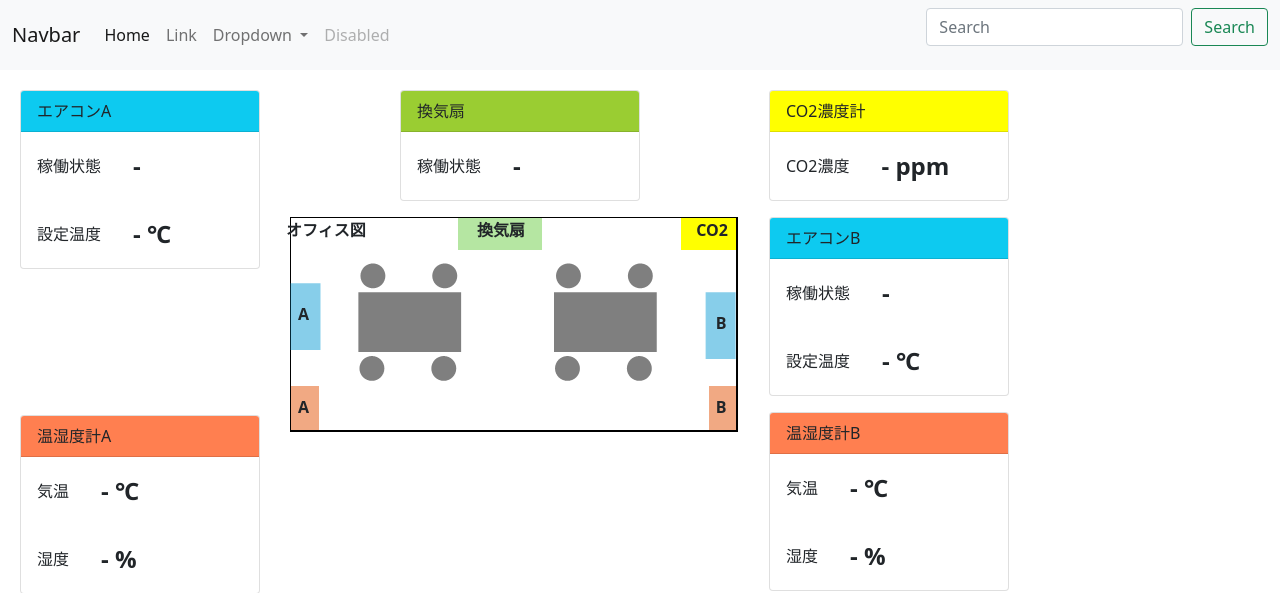
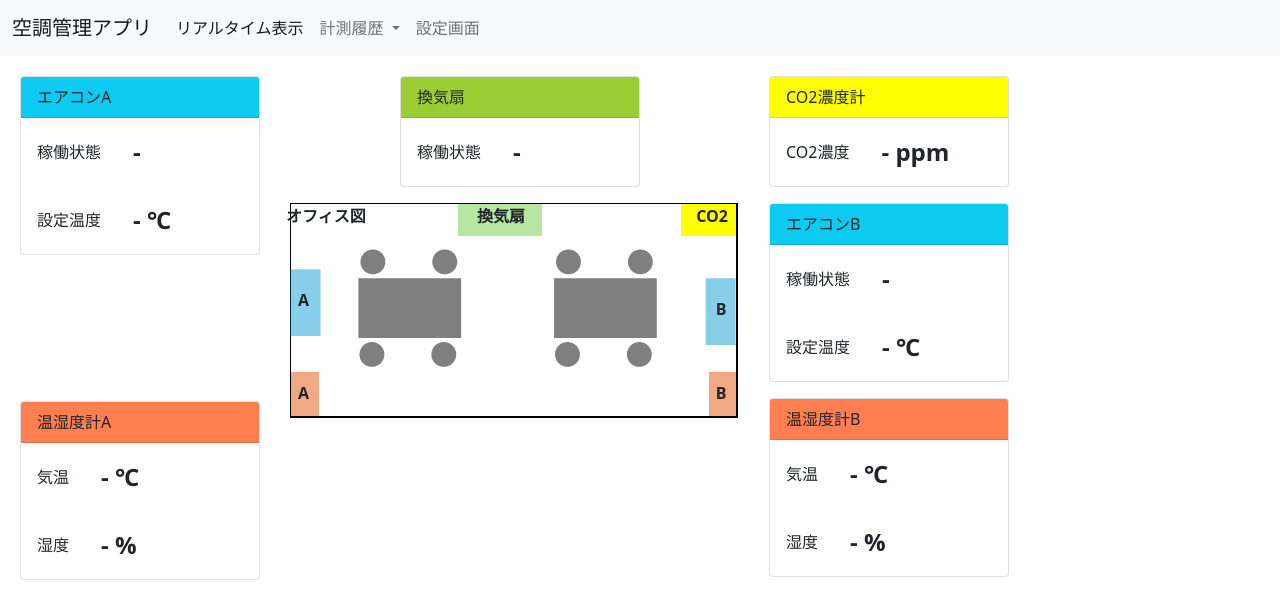
Before and after one commit to matsuda705/AzureAppPractice, a Flask app: page / in a window 1280 px wide. Shown: the top 593 px of the page. Run offline with Flask 3, Linux system fonts and the light colour scheme; data that the repository does not hold is empty.

Commit message:
仮画面の発行

```diff
--- a/WebUI/app.py
+++ b/WebUI/app.py
@@ -7,12 +7,35 @@ from flask import Flask, render_template, jsonify
 current_dir = os.path.dirname(os.path.abspath(__file__))
 DUMMY_DATA_PATH = os.path.join(current_dir, "dummy/dummy_data.json")
 
+# 空調機器の名前
+machine_name_data = {
+    "aircon_a": "エアコンA",
+    "aircon_b": "エアコンB",
+    "fan": "換気扇",
+    "co2_measure": "CO2濃度計",
+    "thermo_a": "温湿度計A",
+    "thermo_b": "温湿度計B"
+}
+
 app = Flask(__name__, static_folder="./statics")
 
 
 @app.route('/')
 def index():
     return render_template("index.html")
+
+
+@app.route('/history/<name>')
+def history(name):
+    return render_template(
+        'history.html',
+        machine_name=machine_name_data[name]
+    )
+
+
+@app.route('/setting')
+def setting():
+    return render_template("setting.html")
 
 
 @app.route('/get_current_data')
--- /dev/null
+++ b/WebUI/statics/js/history.js
@@ -0,0 +1,3 @@
+$(document).ready(function() {
+    $("#history_navbar").addClass('active');
+});
--- a/WebUI/statics/js/index.js
+++ b/WebUI/statics/js/index.js
@@ -85,4 +85,6 @@ $(document).ready(function() {
     fetchApiData()
     // 1000ミリ秒（1秒）ごとにfetchApiData関数を実行
     setInterval(fetchApiData, 5000);
+
+    $("#index_navbar").addClass('active');
 });
--- a/WebUI/templates/base.html
+++ b/WebUI/templates/base.html
@@ -12,37 +12,32 @@
     <!-- 共通ヘッダー部分 -->
     <nav class="navbar navbar-expand-lg navbar-light bg-light">
         <div class="container-fluid">
-          <a class="navbar-brand" href="#">Navbar</a>
+          <a class="navbar-brand" href="#">空調管理アプリ</a>
           <button class="navbar-toggler" type="button" data-bs-toggle="collapse" data-bs-target="#navbarSupportedContent" aria-controls="navbarSupportedContent" aria-expanded="false" aria-label="Toggle navigation">
             <span class="navbar-toggler-icon"></span>
           </button>
           <div class="collapse navbar-collapse" id="navbarSupportedContent">
             <ul class="navbar-nav me-auto mb-2 mb-lg-0">
               <li class="nav-item">
-                <a class="nav-link active" aria-current="page" href="#">Home</a>
-              </li>
-              <li class="nav-item">
-                <a class="nav-link" href="#">Link</a>
+                <a id="index_navbar" class="nav-link" aria-current="page" href="/">リアルタイム表示</a>
               </li>
               <li class="nav-item dropdown">
-                <a class="nav-link dropdown-toggle" href="#" id="navbarDropdown" role="button" data-bs-toggle="dropdown" aria-expanded="false">
-                  Dropdown
+                <a id="history_navbar" class="nav-link dropdown-toggle" href="/history" id="navbarDropdown" role="button" data-bs-toggle="dropdown" aria-expanded="false">
+                  計測履歴
                 </a>
                 <ul class="dropdown-menu" aria-labelledby="navbarDropdown">
-                  <li><a class="dropdown-item" href="#">Action</a></li>
-                  <li><a class="dropdown-item" href="#">Another action</a></li>
-                  <li><hr class="dropdown-divider"></li>
-                  <li><a class="dropdown-item" href="#">Something else here</a></li>
+                  <li><a class="dropdown-item" href="/history/aircon_a">エアコンA</a></li>
+                  <li><a class="dropdown-item" href="/history/aircon_b">エアコンB</a></li>
+                  <li><a class="dropdown-item" href="/history/fan">換気扇</a></li>
+                  <li><a class="dropdown-item" href="/history/co2_measure">CO2濃度計</a></li>
+                  <li><a class="dropdown-item" href="/history/thermo_a">温湿度計A</a></li>
+                  <li><a class="dropdown-item" href="/history/thermo_b">温湿度計B</a></li>
                 </ul>
               </li>
               <li class="nav-item">
-                <a class="nav-link disabled" href="#" tabindex="-1" aria-disabled="true">Disabled</a>
+                <a id="setting_navbar" class="nav-link" aria-current="page" href="/setting">設定画面</a>
               </li>
             </ul>
-            <form class="d-flex">
-              <input class="form-control me-2" type="search" placeholder="Search" aria-label="Search">
-              <button class="btn btn-outline-success" type="submit">Search</button>
-            </form>
           </div>
         </div>
     </nav>
```
Also changed, not shown: WebUI/templates/history.html (+15 -0 lines), WebUI/templates/setting.html (+14 -0 lines).
